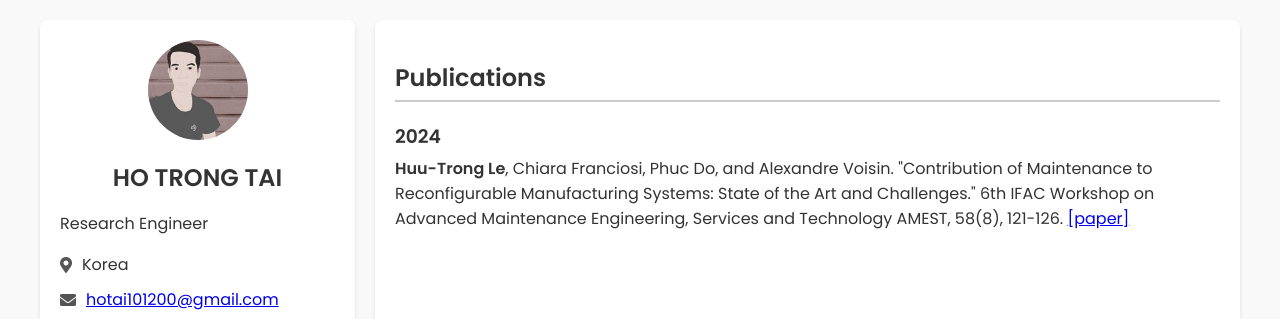
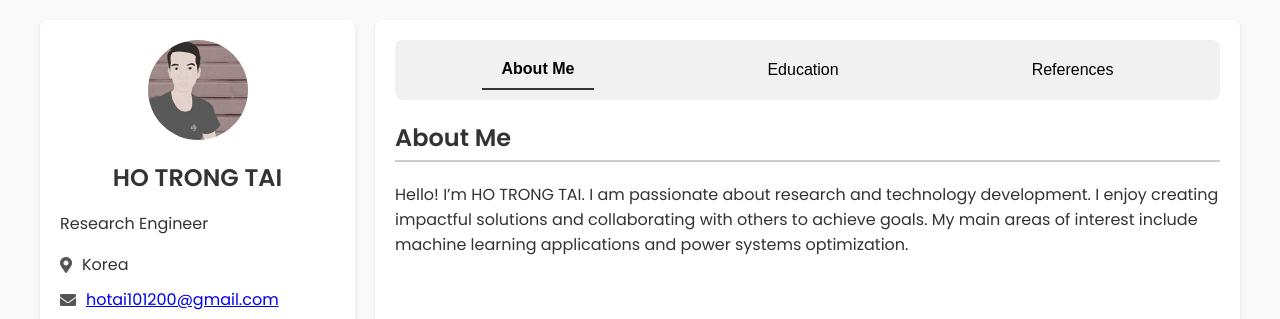
Before and after one commit to xinconcoc/xinconcoc.github.io, a plain HTML site: page index.html in a window 1280 px wide. Shown: the top 319 px of the page. Drawn offline with Linux system fonts and the light colour scheme.

Commit message:
Update index.html

```diff
--- a/index.html
+++ b/index.html
@@ -66,14 +66,30 @@
         padding-bottom: 5px;
         margin-bottom: 20px;
       }
-      .publication {
+      .section {
+        display: none;
+      }
+      .section.active {
+        display: block;
+      }
+      .tabs {
+        display: flex;
+        justify-content: space-around;
         margin-bottom: 20px;
+        background-color: #f1f1f1;
+        padding: 10px;
+        border-radius: 8px;
       }
-      .publication h3 {
-        margin: 5px 0;
+      .tabs button {
+        border: none;
+        background: none;
+        font-size: 16px;
+        padding: 10px 20px;
+        cursor: pointer;
       }
-      .publication p {
-        margin: 0;
+      .tabs button.active {
+        font-weight: bold;
+        border-bottom: 2px solid #333;
       }
     </style>
   </head>
@@ -94,12 +110,49 @@
 
       <!-- Main Content -->
       <div class="main-content">
-        <h2>Publications</h2>
-        <div class="publication">
-          <h3>2024</h3>
-          <p><strong>Huu-Trong Le</strong>, Chiara Franciosi, Phuc Do, and Alexandre Voisin. "Contribution of Maintenance to Reconfigurable Manufacturing Systems: State of the Art and Challenges." 6th IFAC Workshop on Advanced Maintenance Engineering, Services and Technology AMEST, 58(8), 121-126. <a href="#">[paper]</a></p>
+        <div class="tabs">
+          <button class="tab-button active" data-target="about">About Me</button>
+          <button class="tab-button" data-target="education">Education</button>
+          <button class="tab-button" data-target="references">References</button>
+        </div>
+
+        <div id="about" class="section active">
+          <h2>About Me</h2>
+          <p>Hello! I’m HO TRONG TAI. I am passionate about research and technology development. I enjoy creating impactful solutions and collaborating with others to achieve goals. My main areas of interest include machine learning applications and power systems optimization.</p>
+        </div>
+
+        <div id="education" class="section">
+          <h2>Education</h2>
+          <ul>
+            <li><strong>PhD Student</strong> - University of Michigan-Dearborn, Department of Electrical and Computer Engineering</li>
+            <li><strong>Master's Degree</strong> - Korea National University of Transportation, Computer and Information Engineering</li>
+            <li><strong>Bachelor's Degree</strong> - Da Nang University of Science and Technology, Control and Automation</li>
+          </ul>
+        </div>
+
+        <div id="references" class="section">
+          <h2>References</h2>
+          <ul>
+            <li><strong>Assoc. Prof. Le Tien Dung</strong> - Vice Rector, Da Nang University of Science and Technology</li>
+            <li><strong>Prof. Kim Yonghwa</strong> - Computer and Information Engineering, Korea National University of Transportation</li>
+          </ul>
         </div>
       </div>
     </div>
+
+    <script>
+      const buttons = document.querySelectorAll('.tab-button');
+      const sections = document.querySelectorAll('.section');
+
+      buttons.forEach(button => {
+        button.addEventListener('click', () => {
+          buttons.forEach(btn => btn.classList.remove('active'));
+          sections.forEach(section => section.classList.remove('active'));
+
+          button.classList.add('active');
+          document.getElementById(button.dataset.target).classList.add('active');
+        });
+      });
+    </script>
   </body>
 </html>
```
